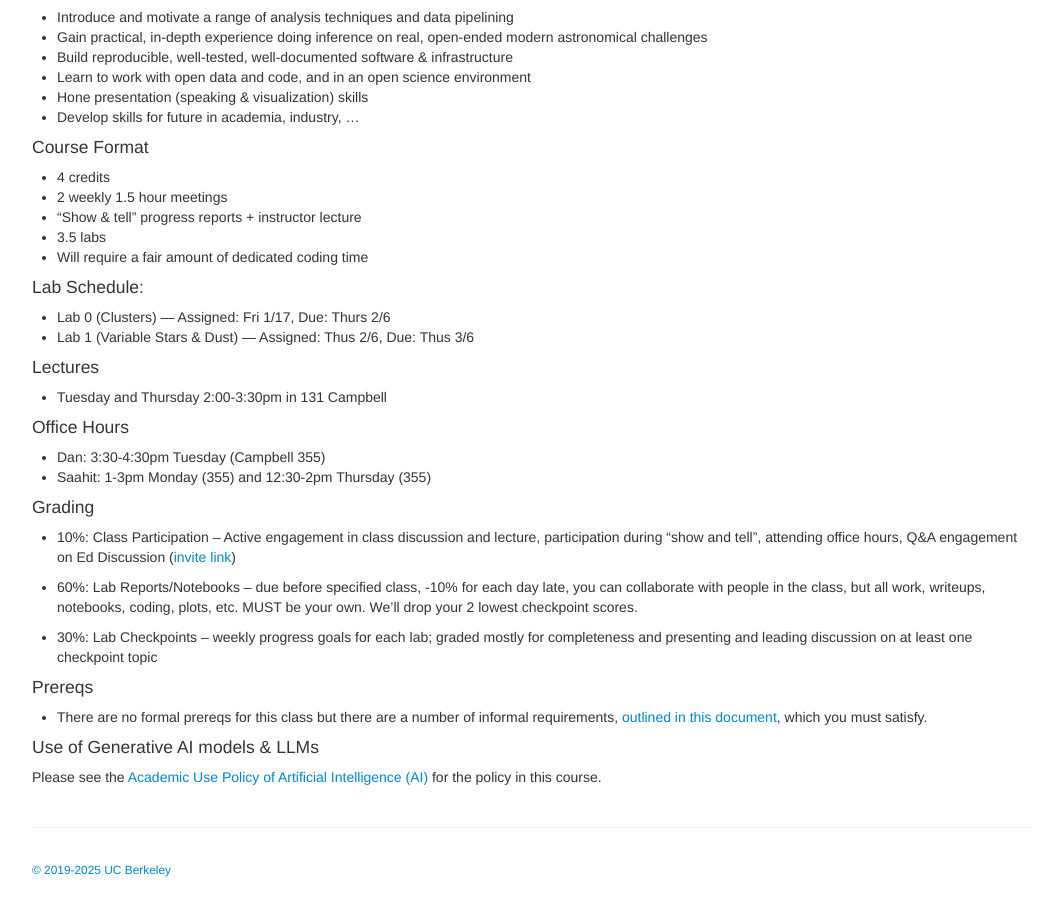
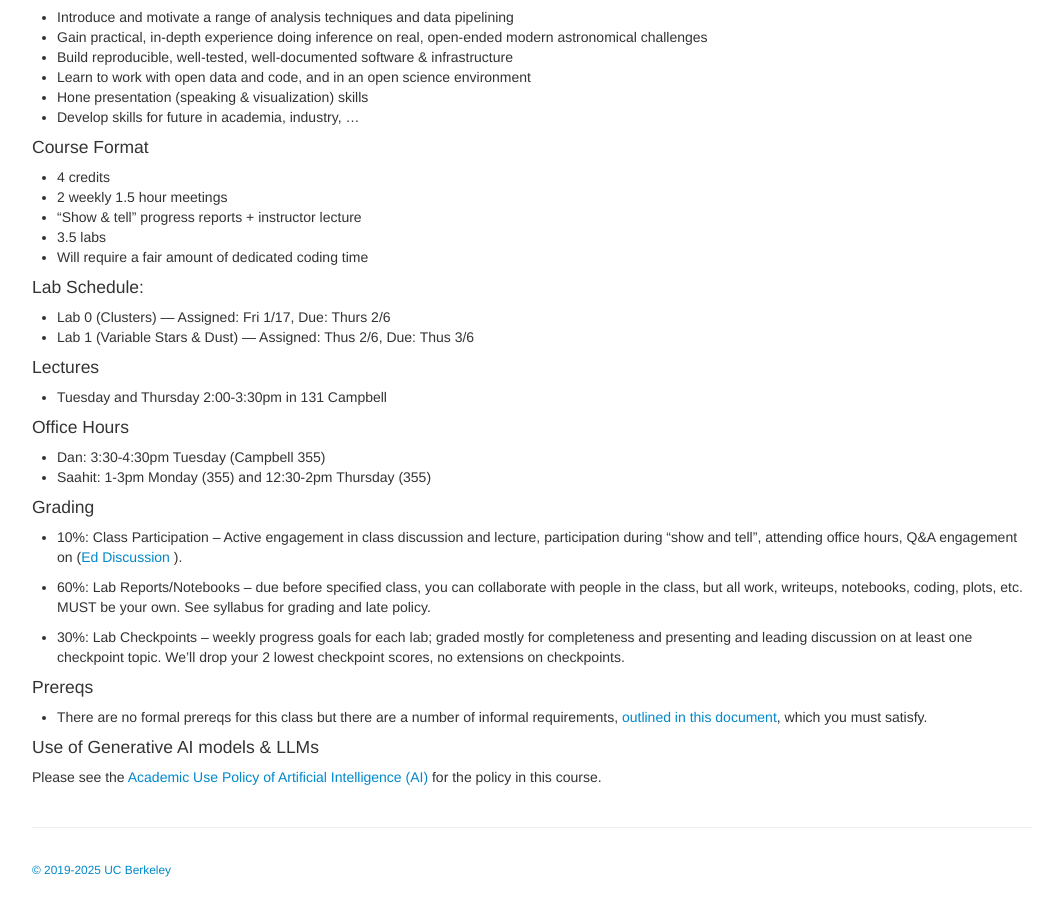
Before and after one commit to ucb-datalab/ucb-datalab.github.io, a Jekyll site: the page built from index.md, in a window 1280 px wide and 900 px high, scrolled down 639 px. Shown: the whole window, without its empty margins (76-1129 px from the left). Built offline with Jekyll 4.4.1, drawn with Linux system fonts in a browser that asks for light colours.

Commit message:
small updates

```diff
--- a/index.md
+++ b/index.md
@@ -97,11 +97,11 @@ On lab-due weeks, GSIs will hold office hours:
 
 #### Grading
 
- * 10%: Class Participation – Active engagement in class discussion and lecture, participation during "show and tell", attending office hours, Q&A engagement on Ed Discussion (<a href="https://edstem.org/us/courses/73439">invite link</a>)
+ * 10%: Class Participation – Active engagement in class discussion and lecture, participation during "show and tell", attending office hours, Q&A engagement on (<a href="https://edstem.org/us/courses/73439">Ed Discussion </a>).
 
- * 60%: Lab Reports/Notebooks – due before specified class, -10% for each day late, you can collaborate with people in the class, but all work, writeups, notebooks, coding, plots, etc. MUST be your own. We'll drop your 2 lowest checkpoint scores.
+ * 60%: Lab Reports/Notebooks – due before specified class, you can collaborate with people in the class, but all work, writeups, notebooks, coding, plots, etc. MUST be your own. See syllabus for grading and late policy.
 
- * 30%: Lab Checkpoints – weekly progress goals for each lab; graded mostly for completeness and presenting and leading discussion on at least one checkpoint topic
+ * 30%: Lab Checkpoints – weekly progress goals for each lab; graded mostly for completeness and presenting and leading discussion on at least one checkpoint topic. We'll drop your 2 lowest checkpoint scores, no extensions on checkpoints.
 
 
 #### Prereqs
```
